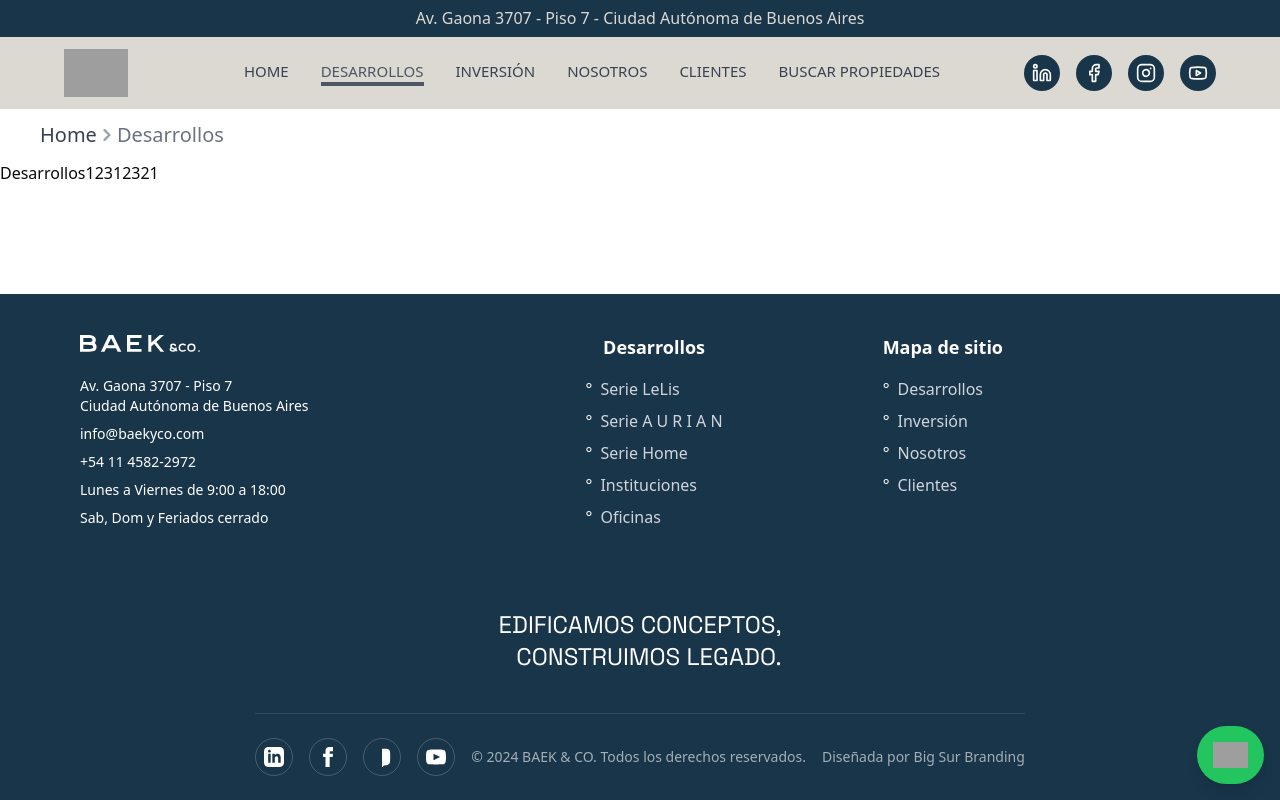
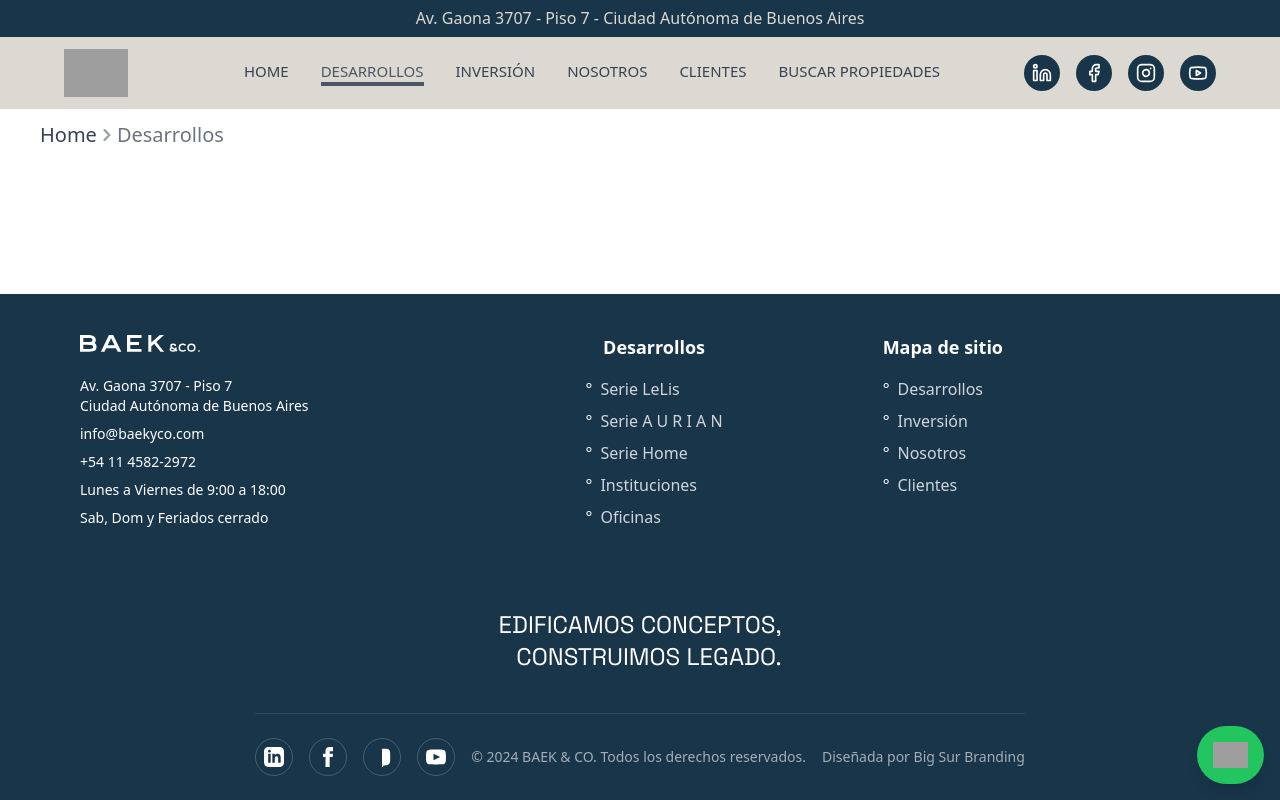
Before and after one commit to KostasDevelop/BaekCo, a React (Vite) app: page /desarrollos in a window 1280 px wide. Built offline with nearby package versions, Linux system fonts and the light colour scheme; grey boxes are pictures that could not be loaded.

Commit message:
Desarrollos, pantalla proximamente

```diff
--- a/src/components/custom-plans-hero.jsx
+++ b/src/components/custom-plans-hero.jsx
@@ -1,9 +1,9 @@
 import { motion } from 'framer-motion'
+import { Link } from 'react-router-dom';
 
 export default function CustomPlansHero() {
   return (
     <div className="relative h-[500px] w-full overflow-hidden">
-      {/* Background Image with Parallax Effect */}
       <motion.div
         initial={{ scale: 1.1 }}
         animate={{
@@ -32,8 +32,10 @@ export default function CustomPlansHero() {
             whileHover={{ scale: 1.05 }}
             whileTap={{ scale: 0.95 }}
             className="bg-slate-800 w-full max-w-[300px] text-white px-8 py-3 rounded-lg text-lg font-medium
-                     hover:bg-slate-700 transition-colors duration-200 shadow-lg">
+            hover:bg-slate-700 transition-colors duration-200 shadow-lg">
+              <Link target='_blank' to={'https://api.whatsapp.com/send/?phone=5491134608762&text=Hola%21+Me+gustar%C3%ADa+recibir+m%C3%A1s+informaci%C3%B3n+sobre+inversi%C3%B3n.&type=phone_number&app_absent=0'}>
             Más información
+                       </Link>
           </motion.button>
         </motion.div>
       </div>
--- a/src/pages/Desarrollo.jsx
+++ b/src/pages/Desarrollo.jsx
@@ -3,7 +3,7 @@ import React from 'react'
 export default function Desarrollo() {
   return (
     <>
-      <h1>Desarrollos12312321</h1>
+
     </>
   )
 }
```
